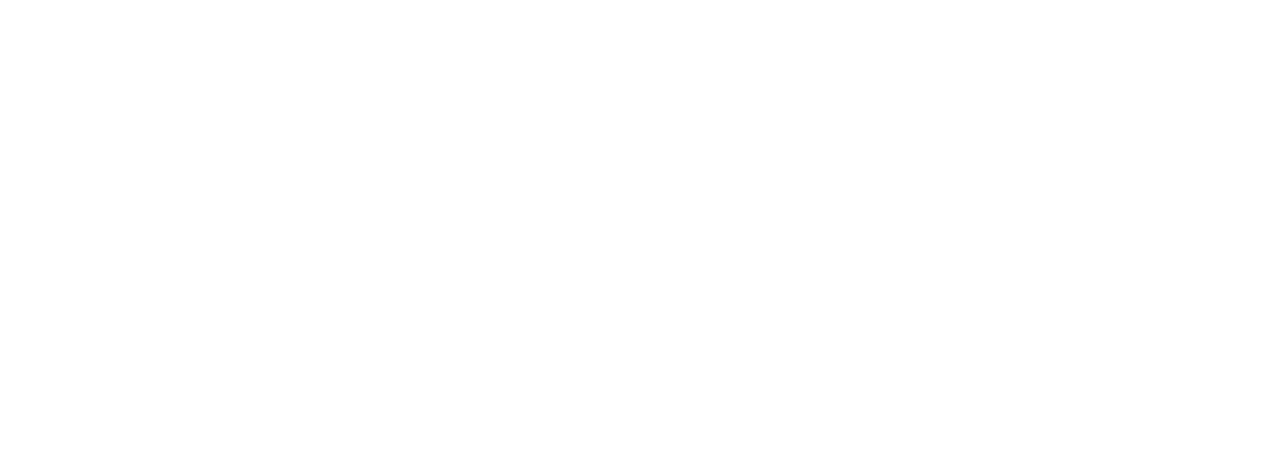
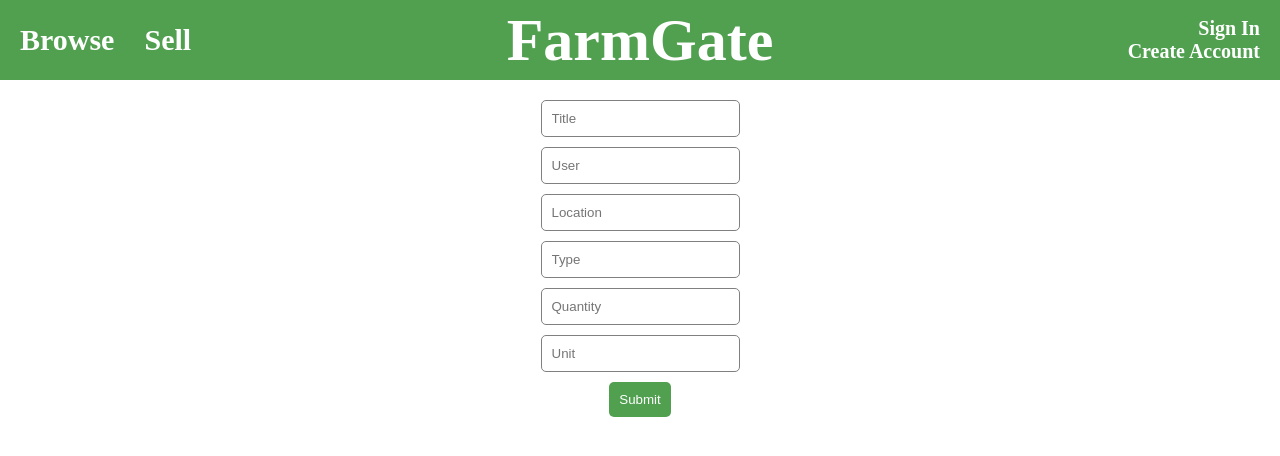
Before and after one commit to syedmoiz20/farmgate-web, a React (Create React App) app: page /list in a window 1280 px wide. Before the commit this address had no page. Shown: the top 456 px of the page. Built offline with nearby package versions, Linux system fonts and the light colour scheme.

Commit message:
updates including listing page and browse

```diff
--- a/package.json
+++ b/package.json
@@ -10,9 +10,12 @@
     "@types/node": "^16.18.38",
     "@types/react": "^18.2.14",
     "@types/react-dom": "^18.2.6",
+    "node": "^20.4.0",
     "react": "^18.2.0",
     "react-dom": "^18.2.0",
-    "react-scripts": "5.0.1",
+    "react-hook-form": "^7.45.1",
+    "react-router-dom": "^6.14.1",
+    "react-scripts": "^5.0.1",
     "typescript": "^4.9.5",
     "web-vitals": "^2.1.4"
   },
--- a/public/index.html
+++ b/public/index.html
@@ -24,7 +24,7 @@
       work correctly both with client-side routing and a non-root public URL.
       Learn how to configure a non-root public URL by running `npm run build`.
     -->
-    <title>React App</title>
+    <title>Farmgate</title>
   </head>
   <body>
     <noscript>You need to enable JavaScript to run this app.</noscript>
--- a/src/App.tsx
+++ b/src/App.tsx
@@ -1,8 +1,10 @@
-import React from 'react';
-import LandingPage from './components/LandingPage';
-import Header from './components/Header';
+import React from "react";
+import LandingPage from "./components/LandingPage";
+import Header from "./components/Header";
+import Browse from "./components/Browse";
+import ListingPage from "./components/ListingPage";
 import { BrowserRouter as Router, Route, Routes } from "react-router-dom";
-import './App.css';
+import "./App.css";
 
 function App() {
   // For Firebase JS SDK v7.20.0 and later, measurementId is optional
@@ -14,8 +16,26 @@
             path="/"
             element={
               <>
-                <Header/>
-                <LandingPage/>
+                <Header />
+                <LandingPage />
+              </>
+            }
+          />
+          <Route
+            path="/browse"
+            element={
+              <>
+                <Header />
+                <Browse />
+              </>
+            }
+          />
+          <Route
+            path="/list"
+            element={
+              <>
+                <Header />
+                <ListingPage />
               </>
             }
           />
--- /dev/null
+++ b/src/components/Browse.css
@@ -0,0 +1,14 @@
+.browse {
+  display: grid;
+  grid-template-columns: repeat(auto-fit, minmax(250px, 1fr));
+  grid-gap: 20px;
+  margin: 20px;
+}
+
+.page-content {
+  margin-top: 80px;
+}
+
+.browse_title_text {
+  margin-top: 80px;
+}
--- /dev/null
+++ b/src/components/Browse.tsx
@@ -0,0 +1,67 @@
+import React, { FC } from "react";
+import "./Browse.css";
+import Listing from "./Listing";
+
+interface ListingData {
+  id: string;
+  title: string;
+  description: string;
+  price: string;
+  rating: number;
+  image: string;
+}
+
+const listings: ListingData[] = [
+  // array of listing data objects
+  {
+    id: "1",
+    title: "Guavas from Guava Groves",
+    description: "mock guavas",
+    price: "$10",
+    rating: 4,
+    image:
+      "https://th.bing.com/th/id/OIP.PHFcWb4FEn8_KWbrYLAkswHaFj?w=238&h=180&c=7&r=0&o=5&pid=1.7",
+  },
+  {
+    id: "2",
+    title: "Tomato Town",
+    description: "example tomatoes",
+    price: "$4",
+    rating: 5,
+    image:
+      "https://th.bing.com/th/id/OIP.TUsA1SAY9tmi-zkFAt4JVAHaE6?w=298&h=198&c=7&r=0&o=5&pid=1.7",
+  },
+  {
+    id: "3",
+    title: "Marina Mangoes",
+    description: "example mangoes",
+    price: "$20",
+    rating: 3,
+    image:
+      "https://th.bing.com/th/id/OIP.9f85ueItKLGPsSZz--vcwwHaHa?w=198&h=198&c=7&r=0&o=5&pid=1.7",
+  },
+];
+
+const Browse: FC = () => {
+  return (
+    <div className="page-content">
+      <h1 style={{ marginBottom: "20px", marginTop: "100px" }}>
+        Fresh produce in your area
+      </h1>
+      <div className="browse">
+        {listings.map((listing) => (
+          <Listing
+            key={listing.id}
+            title={listing.title}
+            description={listing.description}
+            price={listing.price}
+            rating={listing.rating}
+            image={listing.image}
+          />
+        ))}
+      </div>
+    </div>
+  );
+};
+
+export default Browse;
--- a/src/components/Header.css
+++ b/src/components/Header.css
@@ -17,18 +17,29 @@
   font-family: Crimson Pro;
 }
 
-.header-buttons {
+h1 a {
+  text-decoration: none;
+  color: inherit;
+}
+
+.header-pages {
   position: absolute;
   left: 20px;
+  display: flex;
 }
 
-.header-buttons button {
-  margin-right: 10px;
+.header-pages h2 {
+  margin-right: 30px;
   font-family: Crimson pro;
   background-color: #50a050;
   color: white;
   font-size: 30px;
   outline: none;
+}
+
+h2 a {
+  text-decoration: none;
+  color: inherit;
 }
 
 .header-account {
--- a/src/components/Header.tsx
+++ b/src/components/Header.tsx
@@ -1,14 +1,26 @@
-import React, { FC } from 'react';
-import './Header.css';
+import React, { FC } from "react";
+import "./Header.css";
+import { useNavigate } from "react-router-dom";
+import { Link } from "react-router-dom";
 
 const Header: FC = () => {
+  const navigate = useNavigate();
+  const linkToBrowse = () => {
+    navigate("/browse");
+  };
   return (
     <header>
-      <div className="header-buttons">
-        <button>Browse</button>
-        <button>Sell</button>
+      <div className="header-pages">
+        <h2>
+          <Link to="/browse">Browse</Link>
+        </h2>
+        <h2>
+          <Link to="/list">Sell</Link>
+        </h2>
       </div>
-      <h1>FarmGate</h1>
+      <h1>
+        <Link to="/">FarmGate</Link>
+      </h1>
       <div className="header-account">
         <div>Sign In</div>
         <div>Create Account</div>
--- /dev/null
+++ b/src/components/ListingPage.css
@@ -0,0 +1,26 @@
+.page-content {
+  margin-top: 80px;
+  flex-direction: column;
+}
+
+form {
+  margin-top: 100px;
+  display: flex;
+  flex-direction: column;
+  align-items: center;
+}
+
+input {
+  margin-bottom: 10px;
+  padding: 10px;
+  border-radius: 5px;
+  border: 1px solid grey;
+}
+
+.submit-button {
+  background-color: #50a050;
+  color: white;
+  padding: 10px;
+  border-radius: 5px;
+  border: none;
+}
--- /dev/null
+++ b/src/components/ListingPage.tsx
@@ -0,0 +1,69 @@
+import { FieldErrors, useForm } from "react-hook-form";
+import "./ListingPage.css";
+
+type Inputs = {
+  title: string;
+  user: string;
+  location: string;
+  type: string;
+  quantity: number;
+  unit: string;
+};
+
+const list = (data: Inputs) => {
+  const listData = {
+    ...data,
+    image: "mock image data",
+    date: Date.now(),
+  };
+  console.log(`sending this data for listing: ${JSON.stringify(listData)}`);
+
+  fetch("http://localhost:7000/listings", {
+    method: "POST",
+    headers: {
+      "Content-Type": "application/json",
+    },
+    body: JSON.stringify(listData),
+  })
+    .then((response) => response.json())
+    .then((data) => {
+      console.log(data);
+    })
+    .catch((error) => {
+      console.error("Error:", error);
+    });
+};
+
+export default function ListingPage() {
+  const { register, handleSubmit } = useForm<Inputs>();
+
+  const onSubmit = (data: Inputs) => {
+    console.log(`data received: ${JSON.stringify(data)}`);
+    list(data);
+  };
+
+  const onErrors = (errors: FieldErrors) => {
+    console.error(`erorr: ${errors}`);
+  };
+  return (
+    <div className="page-content">
+      <form onSubmit={handleSubmit(onSubmit, onErrors)}>
+        <input {...register("title")} placeholder="Title" />
+        <input {...register("user")} placeholder="User" />
+        <input {...register("location")} placeholder="Location" />
+        <input {...register("type")} placeholder="Type" />
+        <input {...register("quantity")} placeholder="Quantity" />
+        <input {...register("unit")} placeholder="Unit" />
+
+        {/* {errors.title && <span>This field is required</span>}
+        {errors.user && <span>This field is required</span>}
+        {errors.location && <span>This field is required</span>}
+        {errors.type && <span>This field is required</span>}
+        {errors.quantity && <span>This field is required</span>}
+        {errors.unit && <span>This field is required</span>} */}
+
+        <input type="submit" className="submit-button" />
+      </form>
+    </div>
+  );
+}
--- a/tsconfig.json
+++ b/tsconfig.json
@@ -18,7 +18,7 @@
     "resolveJsonModule": true,
     "isolatedModules": true,
     "noEmit": true,
-    "jsx": "react-jsx"
+    "jsx": "preserve"
   },
   "include": [
     "src"
```
Also changed, not shown: 1 other file (tests, documents, lock files or other folders).
